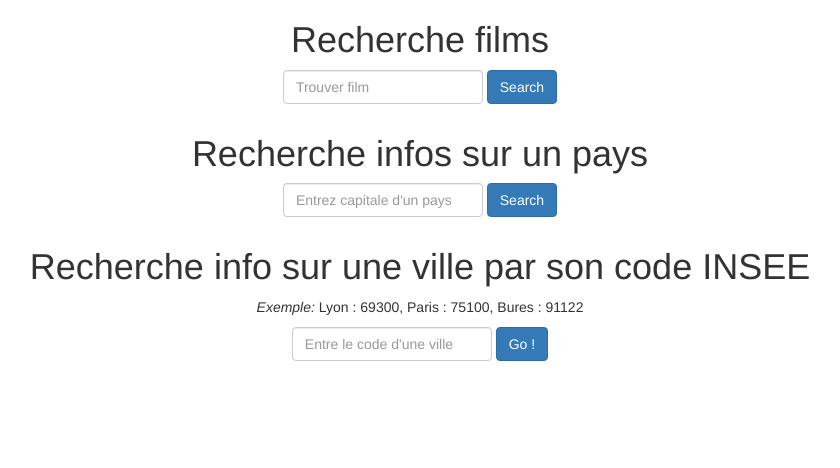
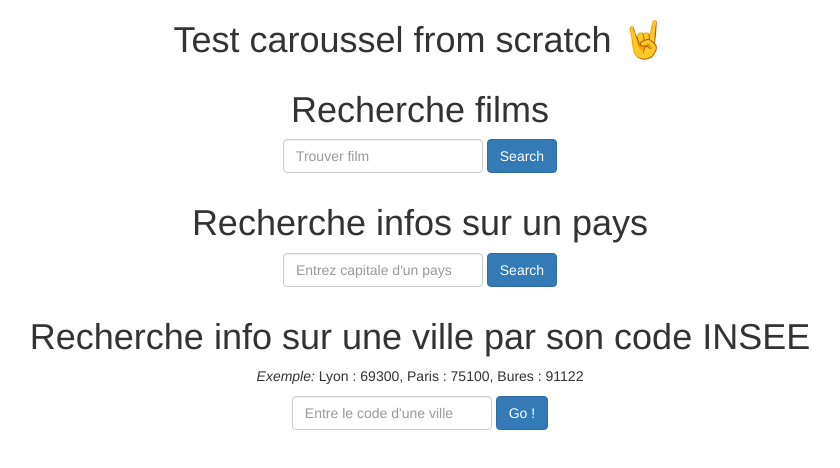
Before and after one commit to Fedakope/JS-training, a website built with webpack: page index.html in a window 1280 px wide. Shown: the whole page, without its empty margins (220-1060 px from the left). Built offline with nearby package versions, Linux system fonts and the light colour scheme.

Commit message:
test carroussel

```diff
--- a/index.html
+++ b/index.html
@@ -6,6 +6,15 @@
     <title>Playground - JavaScript 101</title>
   </head>
   <body>
+
+  <div class="container text-center">
+    <h1>Test caroussel from scratch 🤘 </h1>
+  </div>
+
+
+
+
+
   <div class="container text-center">
     <h1>Recherche films</h1>
     <form id="search-movie" class="form-inline">
```
